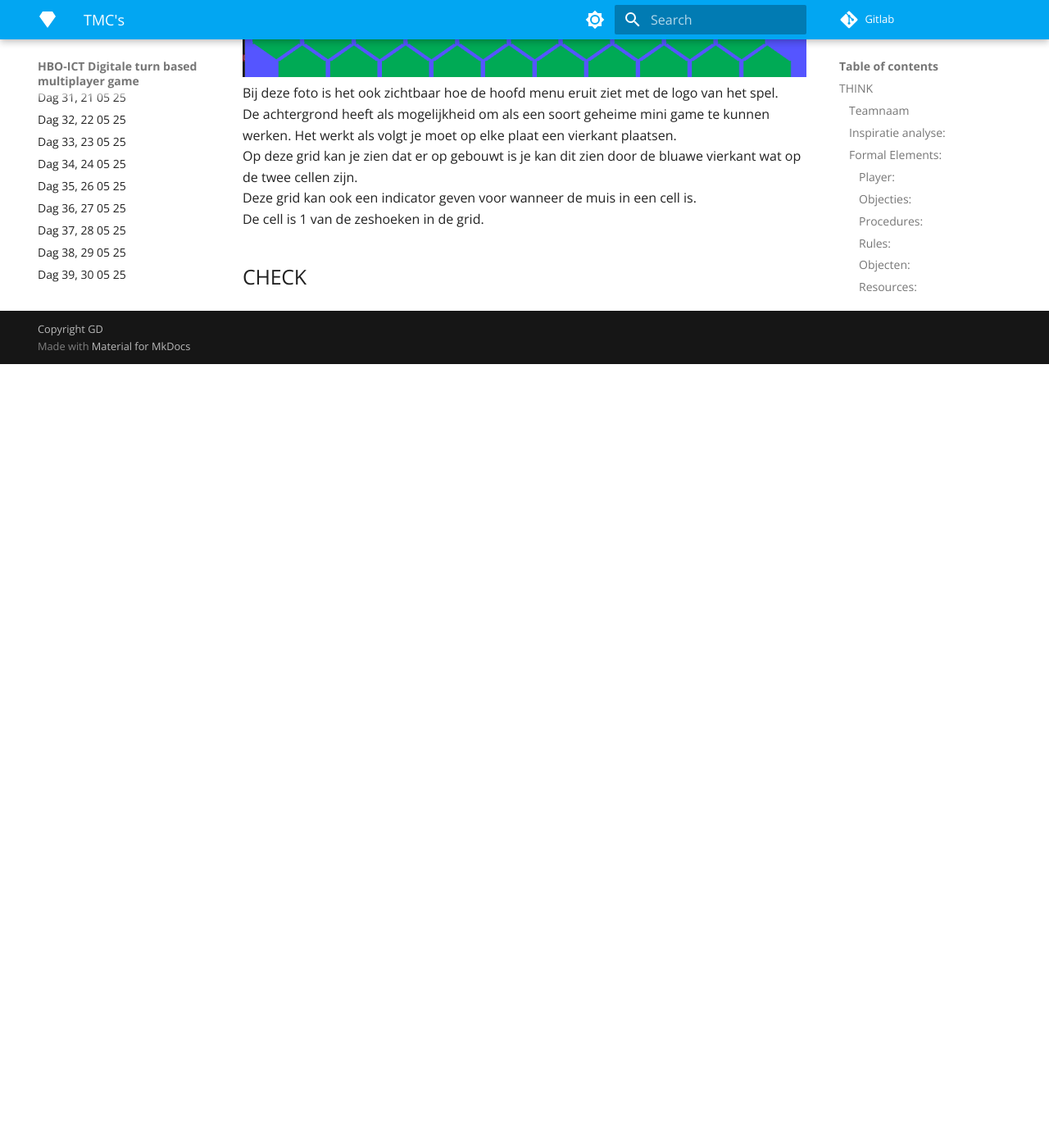
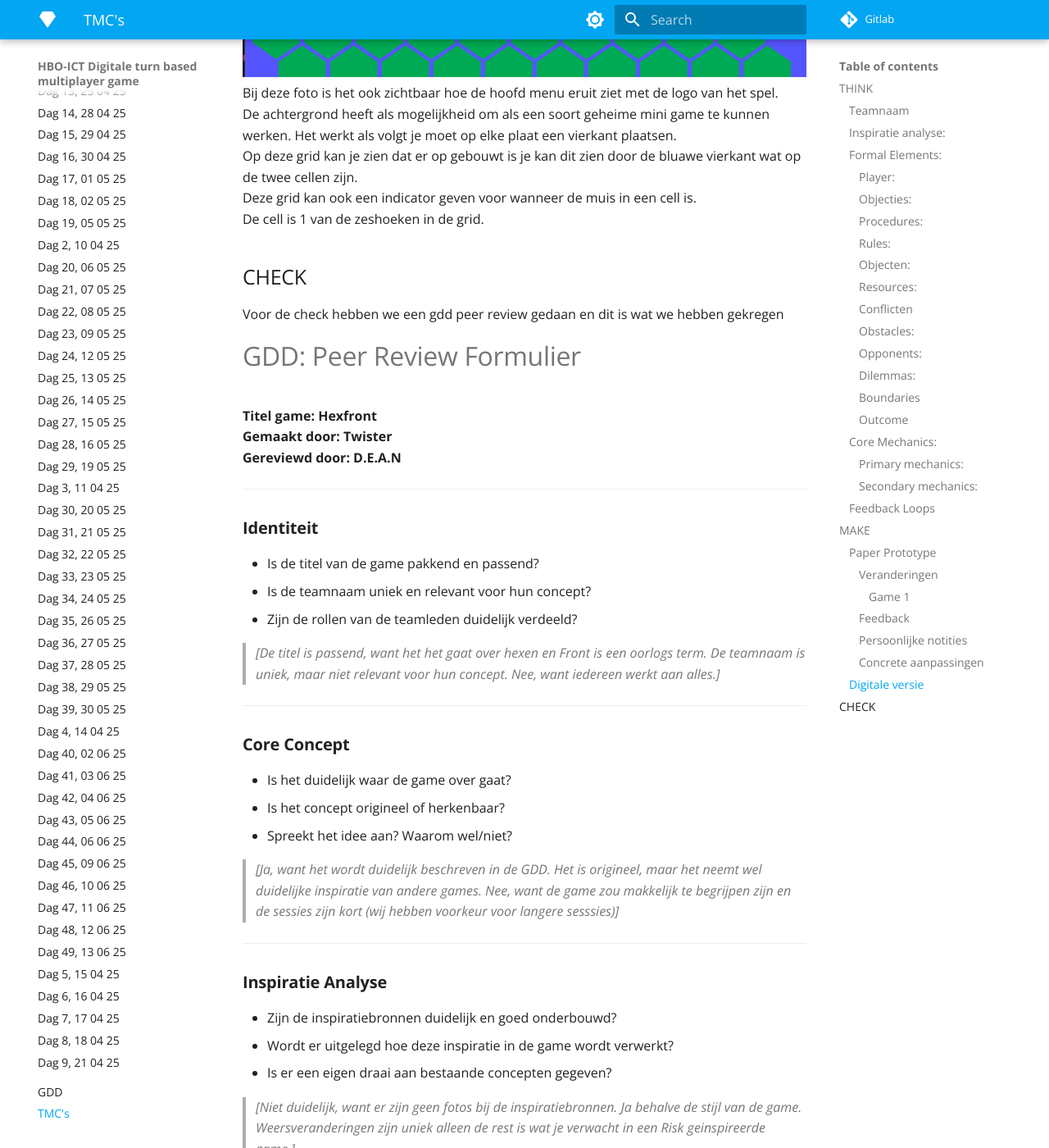
Before and after one commit to lieuweZ/HexFront, an MkDocs documentation site: the page built from docs/TMC's/TMC 1.md, in a window 1280 px wide and 1400 px high, scrolled down 7261 px. Shown: the whole window at 82% size. Built offline with MkDocs 1.6.1 and Material for MkDocs 9.7.7, drawn with Linux system fonts in a browser that asks for light colours; nearby versions of some CDN libraries; library files that are not in the unit come from our copies; before the commit the page ends 7705 px from its top, so only the background shows below that; some of the changed text lies outside the part shown.

Commit message:
Update file TMC 1.md

```diff
--- a/docs/TMC's/TMC 1.md
+++ b/docs/TMC's/TMC 1.md
@@ -167,3 +167,74 @@
 De cell is 1 van de zeshoeken in de grid.<br>
 
 ## CHECK
+Voor de check hebben we een gdd peer review gedaan en dit is wat we hebben gekregen
+
+# GDD: Peer Review Formulier
+
+**Titel game: Hexfront**  <br>
+**Gemaakt door: Twister** <br>
+**Gereviewd door: D.E.A.N** <br>
+
+---
+
+### **Identiteit**
+- Is de titel van de game pakkend en passend?
+- Is de teamnaam uniek en relevant voor hun concept?
+- Zijn de rollen van de teamleden duidelijk verdeeld?
+
+> _[De titel is passend, want het het gaat over hexen en Front is een oorlogs term. De teamnaam is uniek, maar niet relevant voor hun concept. Nee, want iedereen werkt aan alles.]_
+
+---
+
+### **Core Concept**
+- Is het duidelijk waar de game over gaat?
+- Is het concept origineel of herkenbaar?
+- Spreekt het idee aan? Waarom wel/niet?
+
+> _[Ja, want het wordt duidelijk beschreven in de GDD. Het is origineel, maar het neemt wel duidelijke inspiratie van andere games. Nee, want de game zou makkelijk te begrijpen zijn en de sessies zijn kort (wij hebben voorkeur voor langere sesssies)]_
+
+---
+
+### **Inspiratie Analyse**
+- Zijn de inspiratiebronnen duidelijk en goed onderbouwd?
+- Wordt er uitgelegd hoe deze inspiratie in de game wordt verwerkt?
+- Is er een eigen draai aan bestaande concepten gegeven?
+
+> _[Niet duidelijk, want er zijn geen fotos bij de inspiratiebronnen. Ja behalve de stijl van de game. Weersveranderingen zijn uniek alleen de rest is wat je verwacht in een Risk geinspireerde game.]_
+
+---
+
+### **Formal Elements**
+- Is het doel van de game duidelijk?
+- Is het duidelijk hoe de speler interaceert met het spel?
+- Zijn de procedures en regels logisch en goed uitgewerkt?
+
+> _[Het doel is niet perse duidelijk, want er wordt gezegd "Bouw een koninkrijk, leid je troepen, en vernietig het kasteel van je vijand" alleen hoe doe je dat precies? Nee, het is niet duidelijk hoe de speler interacteert met het spel. Geen uitleg gegeven.]_
+
+---
+
+### **Moodboard**
+- Geeft het moodboard een duidelijke indruk van de sfeer?
+- Past de gekozen stijl bij het core concept?
+- Sluiten de kleuren, vormen en beelden goed op elkaar aan?
+
+> _[Er is geen moodboard. Ja de stijl past erbij, want de inspiratie bron ziet er heel cozy uit. Niet van toepassing (geen moodboard)]_
+
+---
+
+### **Schetsen en/of Paper Prototype**
+- Geven de schetsen een goed beeld van de levels en gameplay?
+- Zijn de mechanics helder?
+- Lijkt het ontwerp speelbaar en begrijpelijk?
+
+> _[Niet van toepassing. Mechanics niet goed uitgelegd. Er is geen ontwerp waardoor het niet speelbaar klinkt en het is niet echt heel duidelijk.]_
+
+---
+
+### Algemene Feedback
+- **Wat werkt goed in dit Game Design Document?**
+  > _[Het logo. De Hexagon grid. De icoontjes per deelstuk maken de deelstukken duidelijk.]_
+- **Welke drie concrete verbeterpunten zou je dit team aanraden?**
+  > _[Alles duidelijker uitleggen. Afbeeldingen gebruiken. Wat er minimaal in de GDD moet er in doen (formal elements missen).]_
+- **Zijn er algemene inconsistenties of onduidelijkheden waar op gelet moet worden?**
+  > _[Het logo heeft meer aandacht gekregen dan het document.]_
```
